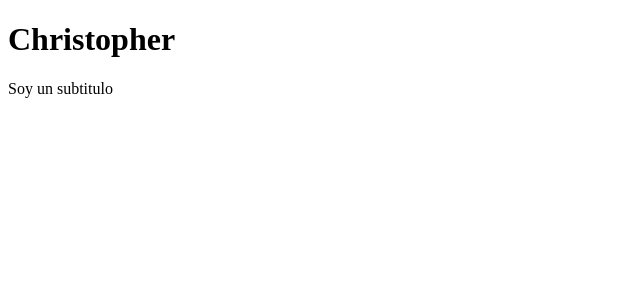
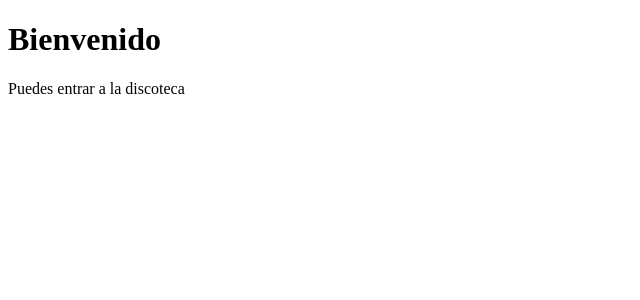
Before and after one commit to cfe-vasco/react-course, a React (Vite) app in the folder 03-counter-app-vite/: page / in a window 1280 px wide. Shown: the top 300 px of the page, without its empty margins (0-640 px from the left). Built offline with nearby package versions, Linux system fonts and the light colour scheme.

Commit message:
Impresión de variables en el HTML

```diff
--- a/03-counter-app-vite/src/FirstApp.jsx
+++ b/03-counter-app-vite/src/FirstApp.jsx
@@ -1,8 +1,18 @@
+// const user = {
+//   name: 'Christopher Vasco',
+//   age: 22,
+// }
+
+const getPass = (edad) => {
+  return (edad >= 18) ? 'Puedes entrar a la discoteca' : 'Eres menor de edad'
+}
+
 export const FirstApp = () => {
   return (
     <>
-      <h1>Christopher</h1>
-      <p>Soy un subtitulo</p>
+      <h1>Bienvenido</h1>
+      <p>{getPass(19)}</p>
+      {/* <code>JSON.stringify{user}</code> */}
     </>
   );
 };
```
